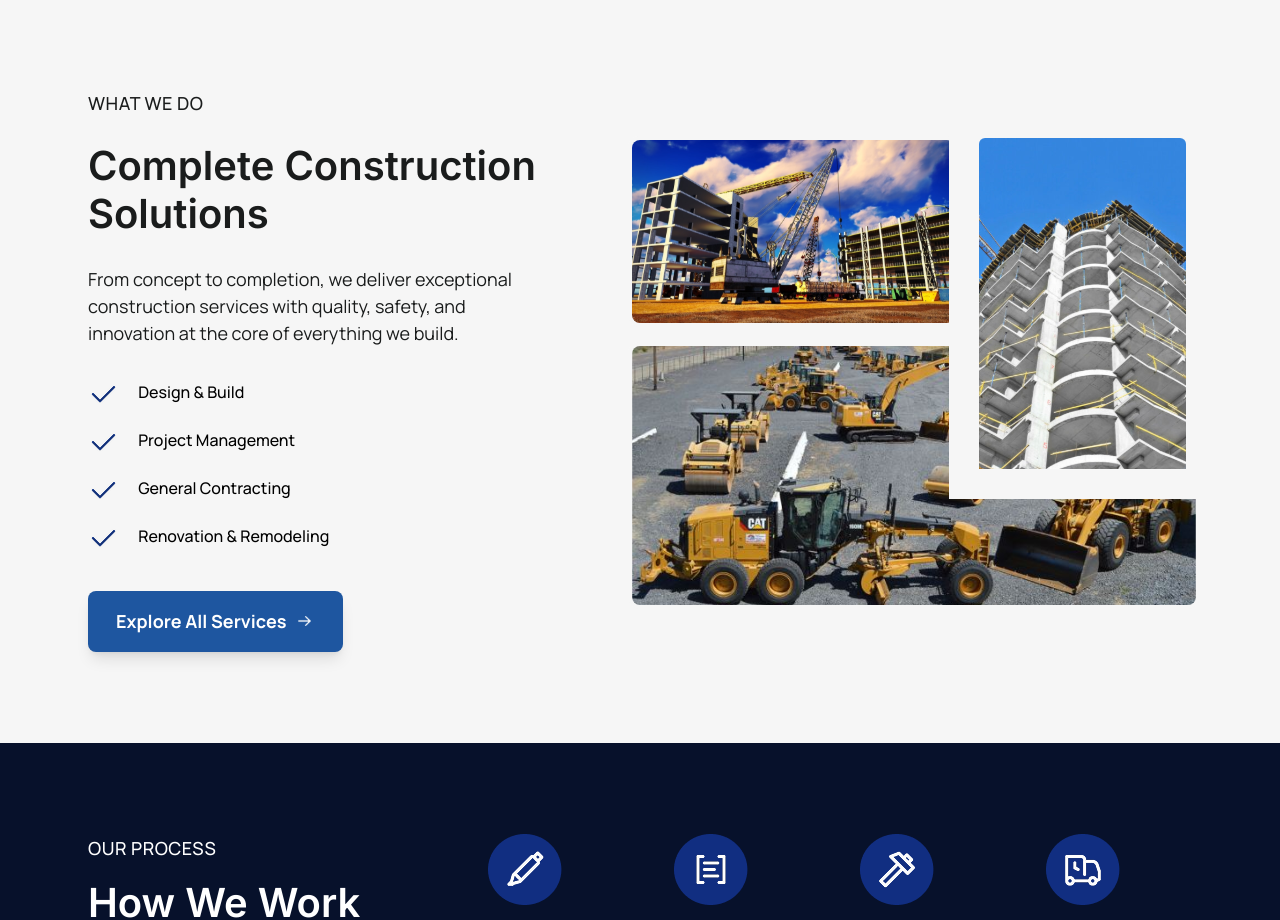
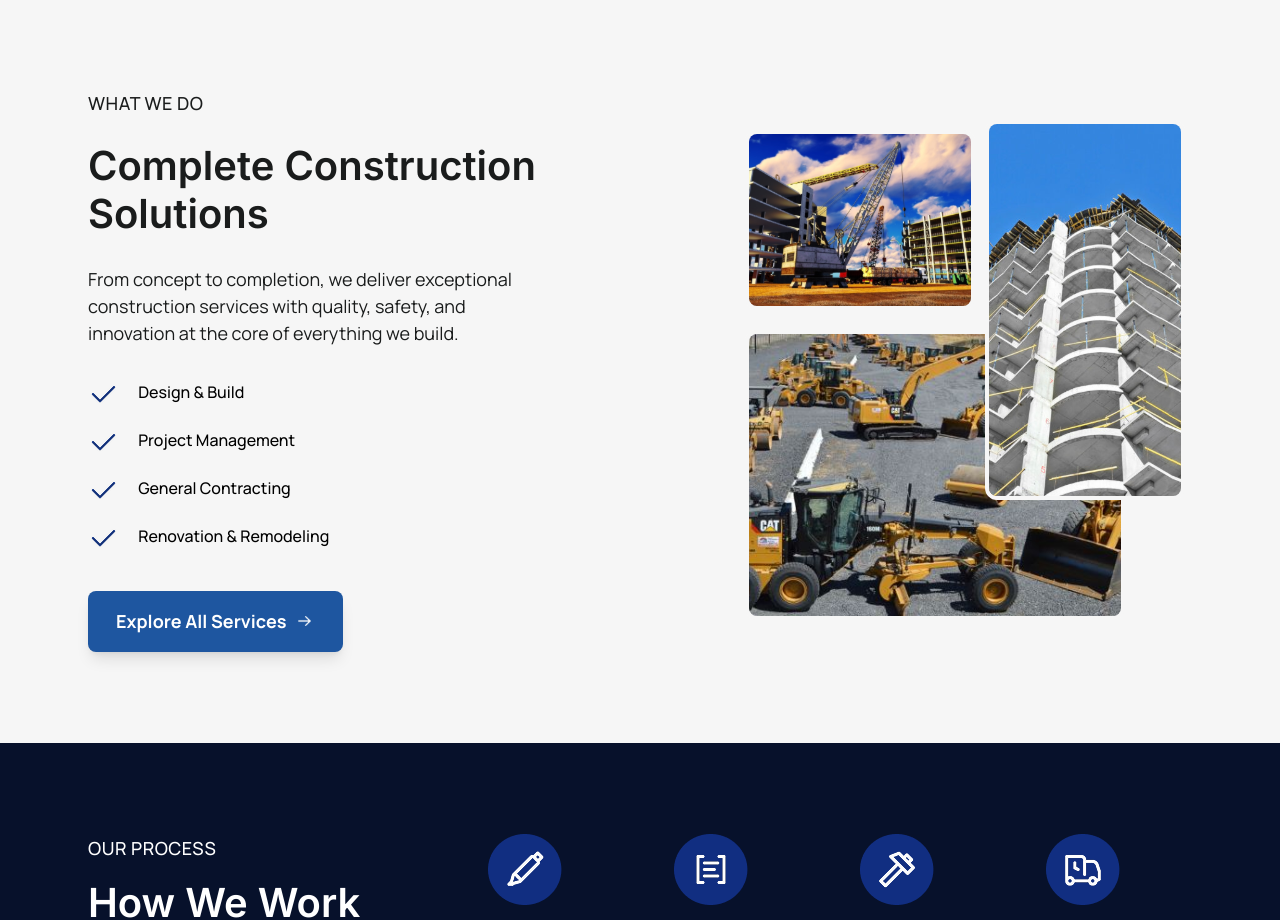
Before and after one commit to AloysiousOrbegoso/toc-construction, a React (Vite) app in the folder frontend/: page / in a window 1280 px wide. Shown: the part 802-1722 px from the top of the page. Built offline with nearby package versions, Linux system fonts and the light colour scheme.

Commit message:
fix: image section for adjustments still

```diff
--- a/frontend/src/components/sections/homepage/WhatWeDo.jsx
+++ b/frontend/src/components/sections/homepage/WhatWeDo.jsx
@@ -60,12 +60,17 @@
           <WipeButton>Explore All Services</WipeButton>
         </div>
 
-        <div className="-m-6 flex-[1_1_500px] max-w-250">
-          {/* Bulletproof aspect-ratio box: height comes from padding-bottom,
-              not from an aspect-* utility, so it can't silently fail to apply */}
-          <div className="relative w-full h-0 pt-[75%]">
+        <div className="flex-[1_1_320px] w-full max-w-125 mx-auto">
+          {/* Bulletproof square box: height comes from padding-bottom, not an
+              aspect-* utility, so it can't silently fail to apply. Every photo
+              below is positioned in percentages (not fixed px) and stays
+              inside 0-100% on both axes, so this collage keeps the exact same
+              proportions — and stays contained in this one square card — at
+              any width, phone through desktop. overflow-hidden is a safety
+              net against sub-pixel rounding, not load-bearing. */}
+          <div className="relative w-full h-0 pt-[100%] overflow-hidden">
             {/* Bottom-left image — the biggest of the three */}
-            <div className="absolute left-12 bottom-0 w-[min(90%,calc(100%-3rem))] h-[56%] rounded-xl overflow-hidden border-4 border-[#f6f6f6] z-0">
+            <div className="absolute left-[12%] bottom-0 w-[76%] h-[58%] rounded-xl overflow-hidden border-4 border-[#f6f6f6] z-0">
               <img
                 src={photoBottom}
                 alt="Heavy equipment on a construction site"
@@ -74,7 +79,7 @@
             </div>
 
             {/* Top-left image */}
-            <div className="absolute left-12 top-1 w-[52%] h-[40%] rounded-xl overflow-hidden border-4 border-[#f6f6f6] z-0">
+            <div className="absolute left-[12%] top-[2%] w-[46%] h-[36%] rounded-xl overflow-hidden border-4 border-[#f6f6f6] z-0">
               <img
                 src={photoWide}
                 alt="Construction site overview"
@@ -83,12 +88,14 @@
             </div>
 
             {/* Tall right image — positioned so it only overlaps the
-                TOP-RIGHT portion of the bottom-left image, not its full height */}
-            <div className="absolute right-0 -top-6 w-[42%] h-[82%] overflow-hidden border-30 border-[#f6f6f6] z-10">
+                TOP-RIGHT portion of the bottom-left image, not its full height.
+                Sits flush at top/right (no negative offset), so it can never
+                float outside the card. */}
+            <div className="absolute right-0 top-0 w-[40%] h-[76%] rounded-xl overflow-hidden border-4 border-[#f6f6f6] z-10">
               <img
                 src={photoTall}
                 alt="Tower crane against a blue sky"
-                className="overflow-hidden rounded-md w-full h-full object-cover block"
+                className="w-full h-full object-cover block"
               />
             </div>
           </div>
```
